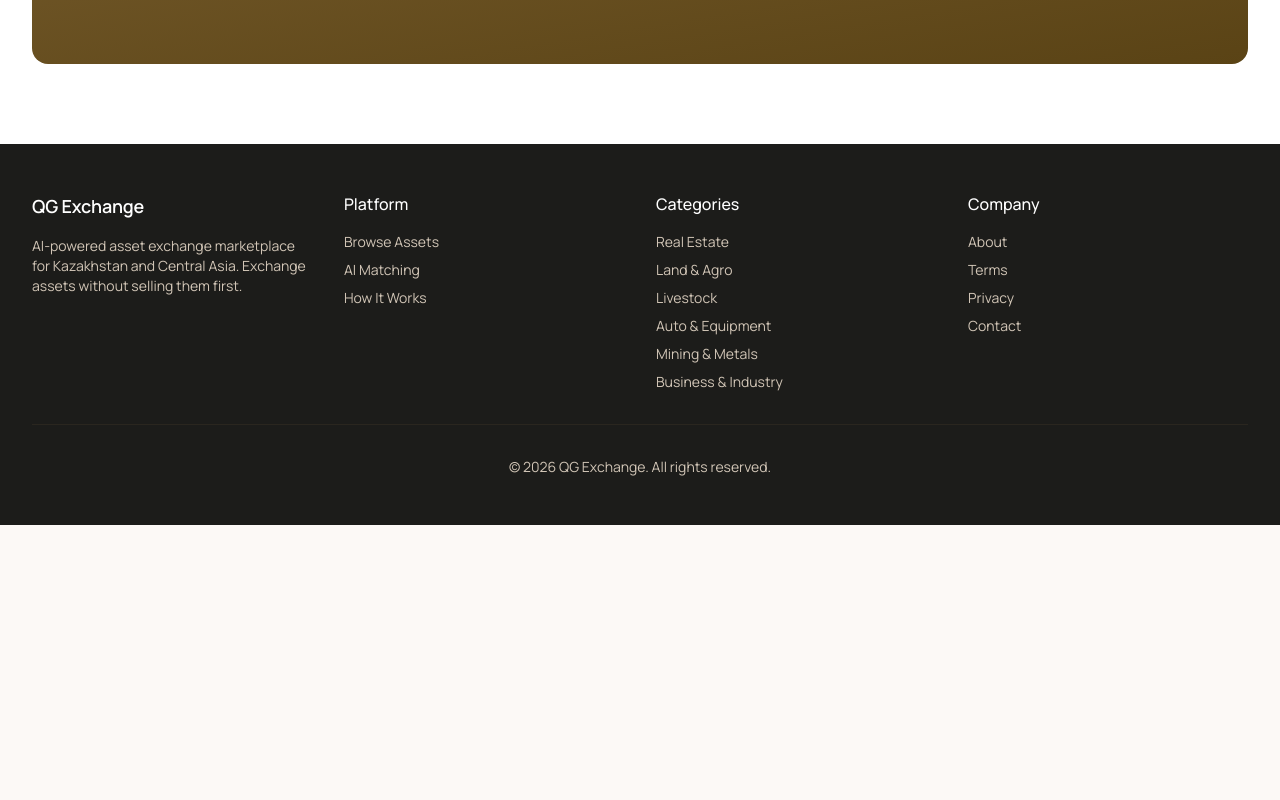
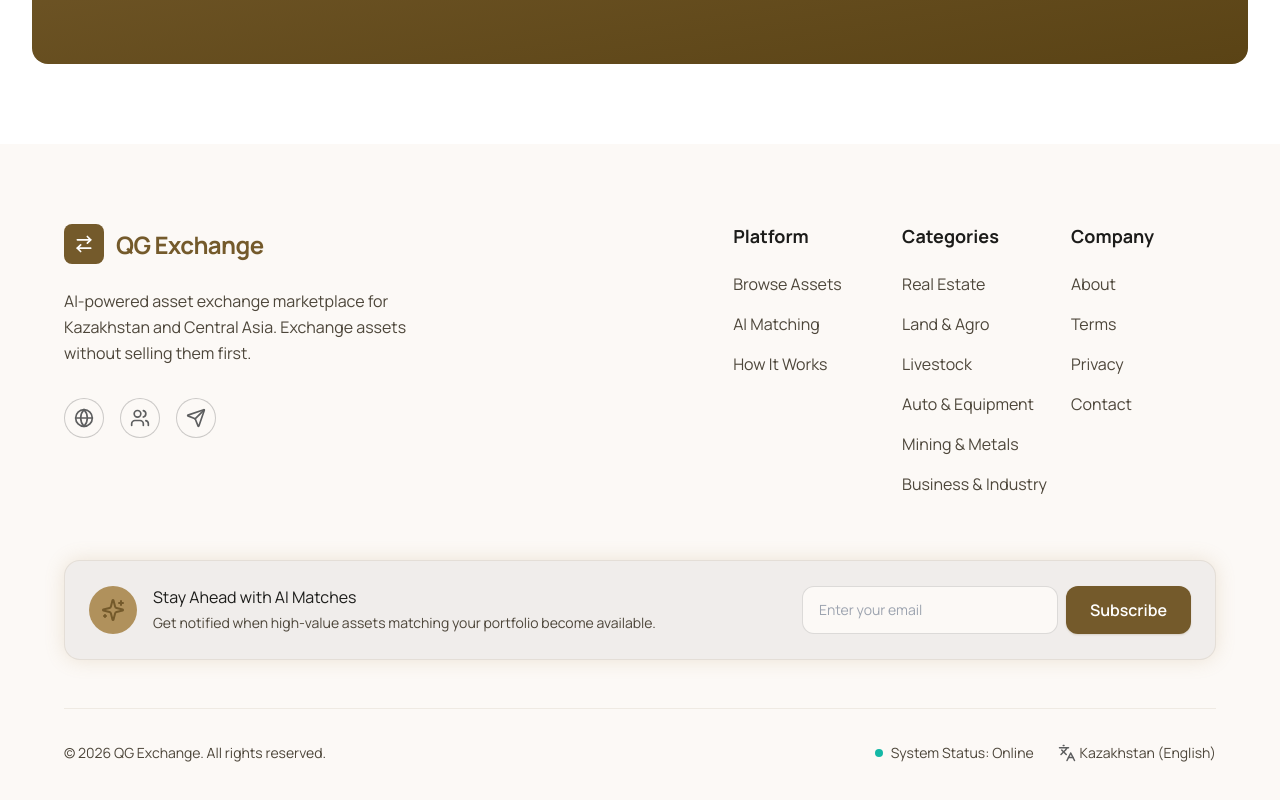
Before and after one commit to builda-cc/almasiq, a React (Vite) app in the folder frontend/: page / in a window 1280 px wide. Shown: the part 2598-3398 px from the top of the page. Before the commit the page ends 3123 px from the top, so only its background shows below. Built offline with nearby package versions, Linux system fonts and the light colour scheme; no server answers.

Commit message:
Redesign footer with brand column, AI subscribe banner, and status bar

```diff
--- a/frontend/src/components/layout/Footer.tsx
+++ b/frontend/src/components/layout/Footer.tsx
@@ -1,83 +1,198 @@
 import { useTranslation } from 'react-i18next';
 import { Link } from 'react-router-dom';
+import { ArrowRightLeft, Globe, Users, Send, Sparkles, Languages } from 'lucide-react';
 
 export function Footer() {
   const { t } = useTranslation();
   return (
-    <footer className="bg-beige-900 text-white">
-      <div className="max-w-7xl mx-auto px-4 sm:px-6 lg:px-8 py-12">
-        <div className="grid grid-cols-2 md:grid-cols-4 gap-8">
-          <div>
-            <h3 className="text-lg font-semibold mb-4">{t('common.appName')}</h3>
-            <p className="text-beige-400 text-sm">{t('footer.description')}</p>
+    <footer className="bg-surface text-on-surface pt-20 pb-10 px-margin-mobile md:px-margin-desktop">
+      <div className="max-w-container-max mx-auto">
+        {/* Main Grid Layout */}
+        <div className="grid grid-cols-1 lg:grid-cols-12 gap-gutter mb-16">
+          {/* Brand Identity Column */}
+          <div className="lg:col-span-4 space-y-6">
+            <div className="flex items-center gap-3">
+              <div className="w-10 h-10 bg-gold-600 rounded-lg flex items-center justify-center text-white">
+                <ArrowRightLeft className="w-5 h-5" />
               </div>
-          <div>
-            <h4 className="font-medium mb-4">{t('footer.platform')}</h4>
-            <ul className="space-y-2 text-sm text-beige-400">
+              <span className="font-display text-headline-md font-bold text-gold-600 tracking-tight">
+                {t('common.appName')}
+              </span>
+            </div>
+            <p className="text-beige-600 max-w-sm leading-relaxed">{t('footer.description')}</p>
+            <div className="flex gap-4 pt-2">
+              {/* Social Icons */}
+              <a
+                href="#"
+                className="w-10 h-10 rounded-full bg-surface border border-silver-600/30 flex items-center justify-center text-silver-600 hover:bg-gold-600 hover:text-white transition-all duration-300"
+              >
+                <Globe className="w-5 h-5" />
+              </a>
+              <a
+                href="#"
+                className="w-10 h-10 rounded-full bg-surface border border-silver-600/30 flex items-center justify-center text-silver-600 hover:bg-gold-600 hover:text-white transition-all duration-300"
+              >
+                <Users className="w-5 h-5" />
+              </a>
+              <a
+                href="#"
+                className="w-10 h-10 rounded-full bg-surface border border-silver-600/30 flex items-center justify-center text-silver-600 hover:bg-gold-600 hover:text-white transition-all duration-300"
+              >
+                <Send className="w-5 h-5" />
+              </a>
+            </div>
+          </div>
+          {/* Navigation Links - Multi-column */}
+          <div className="lg:col-span-8 grid grid-cols-2 md:grid-cols-3 gap-gutter lg:ml-auto">
+            {/* Platform Column */}
+            <div className="space-y-6">
+              <h4 className="font-display text-[18px] text-on-surface font-bold">
+                {t('footer.platform')}
+              </h4>
+              <ul className="space-y-4">
                 <li>
-                <Link to="/assets" className="hover:text-white transition-colors">
+                  <Link to="/assets" className="text-beige-600 hover:text-gold-600 transition-colors">
                     {t('nav.browseAssets')}
                   </Link>
                 </li>
                 <li>
-                <Link to="/matches" className="hover:text-white transition-colors">
+                  <Link to="/matches" className="text-beige-600 hover:text-gold-600 transition-colors">
                     {t('nav.aiMatching')}
                   </Link>
                 </li>
                 <li>
-                <Link to="/how-it-works" className="hover:text-white transition-colors">
+                  <Link
+                    to="/how-it-works"
+                    className="text-beige-600 hover:text-gold-600 transition-colors"
+                  >
                     {t('nav.howItWorks')}
                   </Link>
                 </li>
               </ul>
             </div>
-          <div>
-            <h4 className="font-medium mb-4">{t('footer.categories')}</h4>
-            <ul className="space-y-2 text-sm text-beige-400">
+            {/* Categories Column */}
+            <div className="space-y-6">
+              <h4 className="font-display text-[18px] text-on-surface font-bold">
+                {t('footer.categories')}
+              </h4>
+              <ul className="space-y-4">
                 <li>
-                <Link to="/assets?category=real-estate" className="hover:text-white transition-colors">
+                  <Link
+                    to="/assets?category=real-estate"
+                    className="text-beige-600 hover:text-gold-600 transition-colors"
+                  >
                     {t('footer.real-estate')}
                   </Link>
                 </li>
                 <li>
-                <Link to="/assets?category=land-agro" className="hover:text-white transition-colors">
+                  <Link
+                    to="/assets?category=land-agro"
+                    className="text-beige-600 hover:text-gold-600 transition-colors"
+                  >
                     {t('footer.land-agro')}
                   </Link>
                 </li>
                 <li>
-                <Link to="/assets?category=livestock" className="hover:text-white transition-colors">
+                  <Link
+                    to="/assets?category=livestock"
+                    className="text-beige-600 hover:text-gold-600 transition-colors"
+                  >
                     {t('footer.livestock')}
                   </Link>
                 </li>
                 <li>
-                <Link to="/assets?category=auto-equipment" className="hover:text-white transition-colors">
+                  <Link
+                    to="/assets?category=auto-equipment"
+                    className="text-beige-600 hover:text-gold-600 transition-colors"
+                  >
                     {t('footer.auto-equipment')}
                   </Link>
                 </li>
                 <li>
-                <Link to="/assets?category=mining-metals" className="hover:text-white transition-colors">
+                  <Link
+                    to="/assets?category=mining-metals"
+                    className="text-beige-600 hover:text-gold-600 transition-colors"
+                  >
                     {t('footer.mining-metals')}
                   </Link>
                 </li>
                 <li>
-                <Link to="/assets?category=business-industry" className="hover:text-white transition-colors">
+                  <Link
+                    to="/assets?category=business-industry"
+                    className="text-beige-600 hover:text-gold-600 transition-colors"
+                  >
                     {t('footer.business-industry')}
                   </Link>
                 </li>
               </ul>
             </div>
-          <div>
-            <h4 className="font-medium mb-4">{t('footer.company')}</h4>
-            <ul className="space-y-2 text-sm text-beige-400">
-              <li><span className="hover:text-white transition-colors">{t('footer.about')}</span></li>
-              <li><span className="hover:text-white transition-colors">{t('footer.terms')}</span></li>
-              <li><span className="hover:text-white transition-colors">{t('footer.privacy')}</span></li>
-              <li><span className="hover:text-white transition-colors">{t('footer.contact')}</span></li>
+            {/* Company Column */}
+            <div className="space-y-6">
+              <h4 className="font-display text-[18px] text-on-surface font-bold">
+                {t('footer.company')}
+              </h4>
+              <ul className="space-y-4">
+                <li>
+                  <span className="text-beige-600 hover:text-gold-600 transition-colors cursor-pointer">
+                    {t('footer.about')}
+                  </span>
+                </li>
+                <li>
+                  <span className="text-beige-600 hover:text-gold-600 transition-colors cursor-pointer">
+                    {t('footer.terms')}
+                  </span>
+                </li>
+                <li>
+                  <span className="text-beige-600 hover:text-gold-600 transition-colors cursor-pointer">
+                    {t('footer.privacy')}
+                  </span>
+                </li>
+                <li>
+                  <span className="text-beige-600 hover:text-gold-600 transition-colors cursor-pointer">
+                    {t('footer.contact')}
+                  </span>
+                </li>
               </ul>
             </div>
           </div>
-        <div className="mt-8 pt-8 border-t border-beige-800 text-center text-sm text-beige-400">
-          <p>{t('footer.copyright')}</p>
+        </div>
+        {/* Bottom Horizontal Banner / AI Insight */}
+        <div className="bg-surface-container rounded-2xl p-6 mb-12 flex flex-col md:flex-row items-center justify-between gap-6 border border-gold-600/10 shadow-glow">
+          <div className="flex items-center gap-4">
+            <div className="w-12 h-12 rounded-full bg-gold-500 flex items-center justify-center text-gold-600">
+              <Sparkles className="w-6 h-6" />
+            </div>
+            <div>
+              <p className="font-display text-[16px] text-on-surface mb-0.5">
+                {t('footer.aiBannerTitle')}
+              </p>
+              <p className="text-beige-600 text-[14px]">{t('footer.aiBannerSubtitle')}</p>
+            </div>
+          </div>
+          <div className="flex w-full md:w-auto gap-2">
+            <input
+              type="email"
+              placeholder={t('footer.emailPlaceholder')}
+              className="flex-1 md:w-64 bg-surface border border-silver-600/20 focus:ring-2 focus:ring-gold-600 rounded-xl px-4 py-3 text-sm transition-all"
+            />
+            <button className="bg-gold-600 text-white px-6 py-3 rounded-xl font-semibold hover:bg-gold-600/90 transition-colors whitespace-nowrap shadow-sm shadow-gold-600/20">
+              {t('footer.subscribe')}
+            </button>
+          </div>
+        </div>
+        {/* Copyright and Legal */}
+        <div className="pt-8 border-t border-beige-400/30 flex flex-col md:flex-row justify-between items-center gap-6">
+          <p className="text-beige-600 text-[14px]">{t('footer.copyright')}</p>
+          <div className="flex items-center gap-6 text-[14px] text-beige-600">
+            <div className="flex items-center gap-2">
+              <span className="w-2 h-2 rounded-full bg-success-teal"></span>
+              <span>{t('footer.systemStatus')}</span>
+            </div>
+            <div className="flex items-center gap-1">
+              <Languages className="w-[18px] h-[18px] text-silver-600" />
+              <span>{t('footer.region')}</span>
+            </div>
+          </div>
         </div>
       </div>
     </footer>
--- a/frontend/src/i18n/locales/en.json
+++ b/frontend/src/i18n/locales/en.json
@@ -49,7 +49,13 @@
     "terms": "Terms",
     "privacy": "Privacy",
     "contact": "Contact",
-    "copyright": "© 2026 QG Exchange. All rights reserved."
+    "copyright": "© 2026 QG Exchange. All rights reserved.",
+    "aiBannerTitle": "Stay Ahead with AI Matches",
+    "aiBannerSubtitle": "Get notified when high-value assets matching your portfolio become available.",
+    "emailPlaceholder": "Enter your email",
+    "subscribe": "Subscribe",
+    "systemStatus": "System Status: Online",
+    "region": "Kazakhstan (English)"
   },
   "dashboard": {
     "myAssets": "My Assets",
--- a/frontend/src/i18n/locales/kk.json
+++ b/frontend/src/i18n/locales/kk.json
@@ -49,7 +49,13 @@
     "terms": "Шарттар",
     "privacy": "Құпиялық",
     "contact": "Байланыс",
-    "copyright": "© 2026 QG Exchange. Барлық құқықтар қорғалған."
+    "copyright": "© 2026 QG Exchange. Барлық құқықтар қорғалған.",
+    "aiBannerTitle": "AI сәйкестіктерімен алда болыңыз",
+    "aiBannerSubtitle": "Портфолиоңызға сәйкес келетін құнды активтер пайда болғанда хабарлама алыңыз.",
+    "emailPlaceholder": "Email енгізіңіз",
+    "subscribe": "Жазылу",
+    "systemStatus": "Жүйе күйі: Онлайн",
+    "region": "Қазақстан (Қазақша)"
   },
   "dashboard": {
     "myAssets": "Менің активтерім",
--- a/frontend/src/i18n/locales/ru.json
+++ b/frontend/src/i18n/locales/ru.json
@@ -49,7 +49,13 @@
     "terms": "Условия",
     "privacy": "Конфиденциальность",
     "contact": "Контакты",
-    "copyright": "© 2026 QG Exchange. Все права защищены."
+    "copyright": "© 2026 QG Exchange. Все права защищены.",
+    "aiBannerTitle": "Будьте впереди с AI-подборками",
+    "aiBannerSubtitle": "Получайте уведомления о появлении ценных активов, соответствующих вашему портфелю.",
+    "emailPlaceholder": "Введите ваш email",
+    "subscribe": "Подписаться",
+    "systemStatus": "Статус системы: Онлайн",
+    "region": "Казахстан (Русский)"
   },
   "dashboard": {
     "myAssets": "Мои активы",
--- a/frontend/src/i18n/locales/zh.json
+++ b/frontend/src/i18n/locales/zh.json
@@ -49,7 +49,13 @@
     "terms": "条款",
     "privacy": "隐私",
     "contact": "联系",
-    "copyright": "© 2026 QG Exchange。保留所有权利。"
+    "copyright": "© 2026 QG Exchange。保留所有权利。",
+    "aiBannerTitle": "通过AI匹配抢占先机",
+    "aiBannerSubtitle": "当与您的投资组合匹配的高价值资产出现时获得通知。",
+    "emailPlaceholder": "输入您的邮箱",
+    "subscribe": "订阅",
+    "systemStatus": "系统状态：在线",
+    "region": "哈萨克斯坦（中文）"
   },
   "dashboard": {
     "myAssets": "我的资产",
```
Lines whose indentation alone changed are shown as unchanged.
